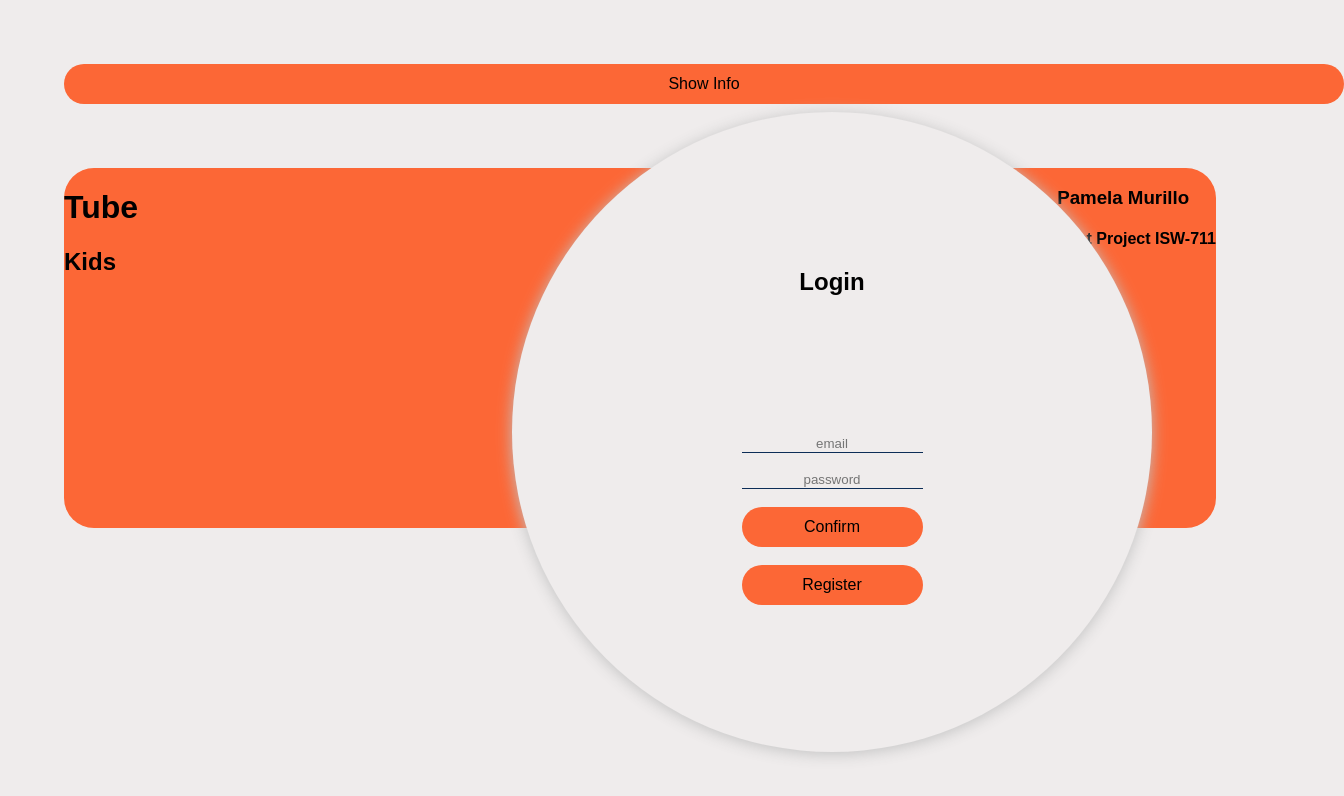
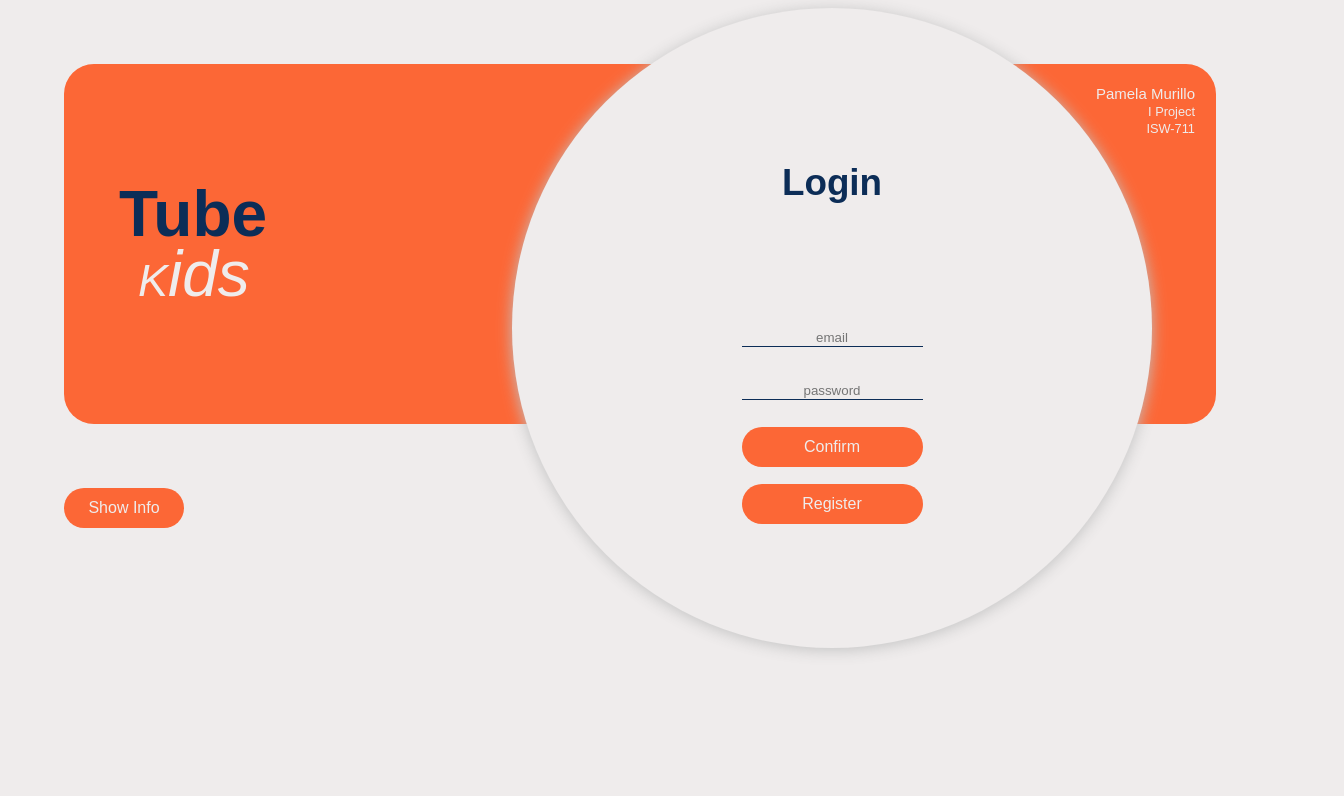
Before and after one commit to pamelamurilloa/WebProgramming-ISW711-FirstProject-FrontEnd, a website: page pages/login.html in a window 1280 px wide. Shown: the whole page, 1344 px wide, since content can reach past the window. Drawn offline with Linux system fonts and the light colour scheme.

Commit message:
Style changes

```diff
--- a/pages/login.html
+++ b/pages/login.html
@@ -7,8 +7,6 @@
     <title>Login</title>
 </head>
 <body>
-    <button id="get" onclick="getInfo()" class="main-button">Show Info</button>
-
     <div id="background-band">
         <div class="main-title">
             <h1 id="tube-logo big">Tube</h1>
@@ -16,7 +14,8 @@
         </div>
         <div class="subtitle top-left">
             <h3>Pamela Murillo</h3>
-            <h4>First Project ISW-711</h4>
+            <h4>I Project</h4>
+            <h4>ISW-711</h4>
         </div>
     </div>
     <div class="circle-form">
@@ -29,7 +28,7 @@
             <input class="input-form password" type="password" id="password" name="password" placeholder="password">
 
             <input class="main-button" type="submit" value="Confirm">
-            <a class="main-button alternative" href="register.html">Register</a>
+            <a class="main-button" href="register.html">Register</a>
         </form>
 
         <script>
@@ -45,5 +44,8 @@
         </script>
     </div>
 
+    <button id="get" onclick="getInfo()" class="main-button">Show Info</button>
+
+
 </body>
 </html>
--- a/style/main.css
+++ b/style/main.css
@@ -17,6 +17,7 @@ body {
     display: flex;
     align-items: flex-start;
     justify-content: space-between;
+    min-height: 250px;
 }
 
 .circle-form {
@@ -37,9 +38,9 @@ body {
 form {
     display: flex;
     flex-direction: column;
-    justify-content: center;
+    justify-content: space-between;
     align-items: center;
-    min-height: 30%;
+    min-height: 32%;
 }
 
 .input-form {
@@ -52,7 +53,6 @@ form {
 
 .main-button {
     text-decoration: none;
-    margin: 5%;
     min-height: 40px;
     width: 100%;
     text-align: center;
@@ -60,13 +60,84 @@ form {
     display: flex;
     background-color: #fc6736;
     border: none;
-    border-radius: 30px;
+    border-radius: 25px;
     align-items: center;
     justify-content: center;
+    color: #efecec;
+    font-size: medium;
+    transition: 0.3s;
+}
+
+.alternative {
+    background-color: #0C2D57;
+    color: #efecec;
+}
+
+.main-button:hover {
+    background-color: #0C2D57;
+    color: #fc6736;
+    cursor: pointer;
+}
+
+.alternative:hover {
+    background-color: #fc6736;
     color: black;
-    font-size: medium;
 }
 
 #front-page {
-    margin-bottom: 20%;
+    margin-bottom: 18%;
+    color: #0C2D57;
+    font-size: 2.3rem;
 }
+
+.main-title {
+    display: flex;
+    align-self: center;
+    padding-left: 55px;
+    font-size: 2rem;
+    justify-content: center;
+    flex-direction: column;
+}
+
+.main-title h1 {
+    margin: 0;
+    color: #0c2d57;
+}
+
+.main-title h1, .main-title h2 {
+    margin: 0;
+}
+
+.main-title h2 {
+    margin-left: 19px;
+    margin-top: -10%;
+    font-size: 4rem;
+    text-decoration: inherit;
+    font-style: italic;
+    font-weight: 100;
+    color: #efecec;
+    font-variant: unicase;
+}
+
+.subtitle {
+    font-size: 0.8rem;
+    color: #efecec;
+    font-weight: 300;
+}
+
+.top-left {
+    display: flex;
+    flex-direction: column;
+    align-items: flex-end;
+    margin: 20px 20px 0px 0px;
+}
+
+.subtitle h3, .subtitle h4 {
+    margin: 1px;
+    font-weight: inherit;
+}
+
+#get {
+    width: 120px;
+    margin-left: 5%;
+}
```
